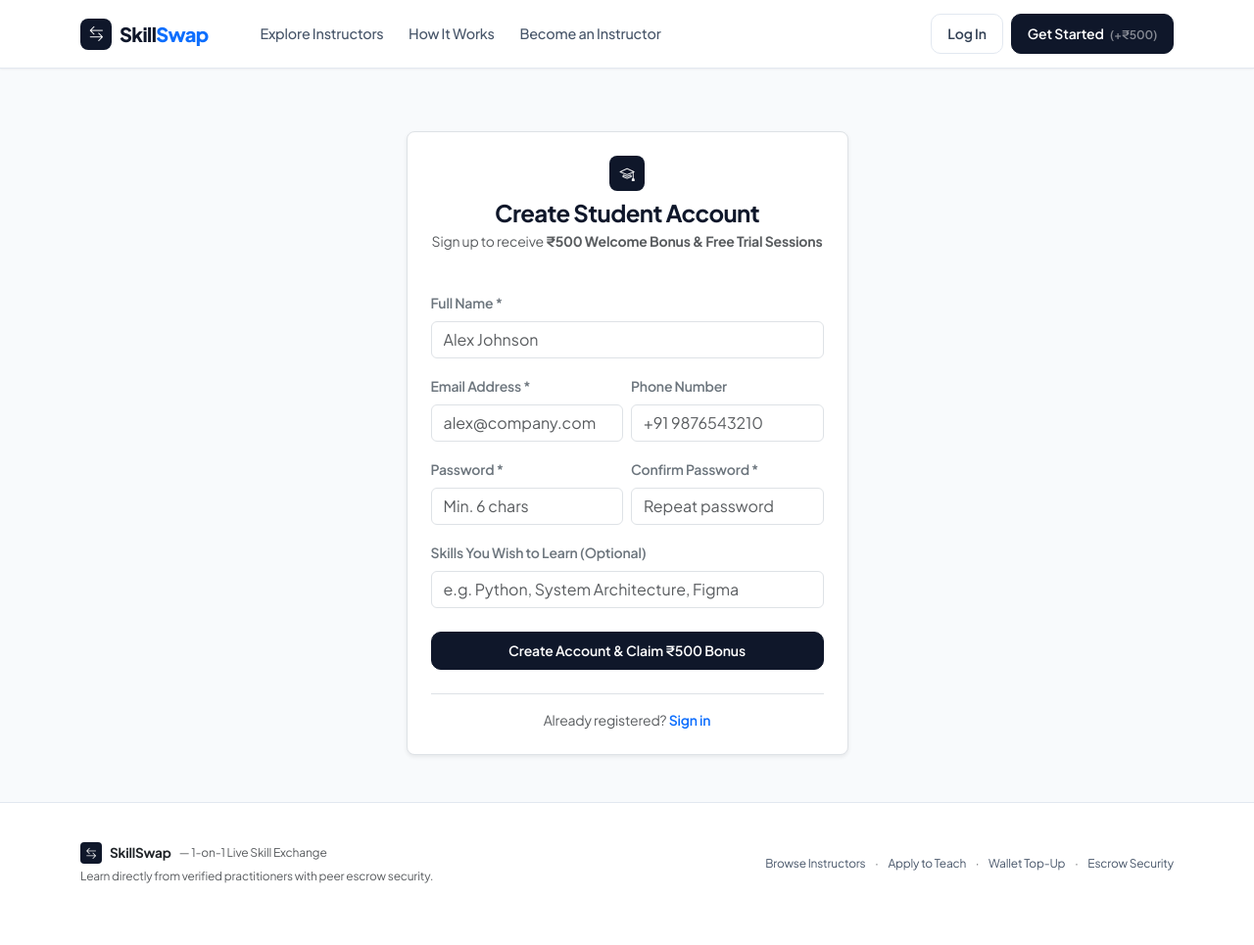
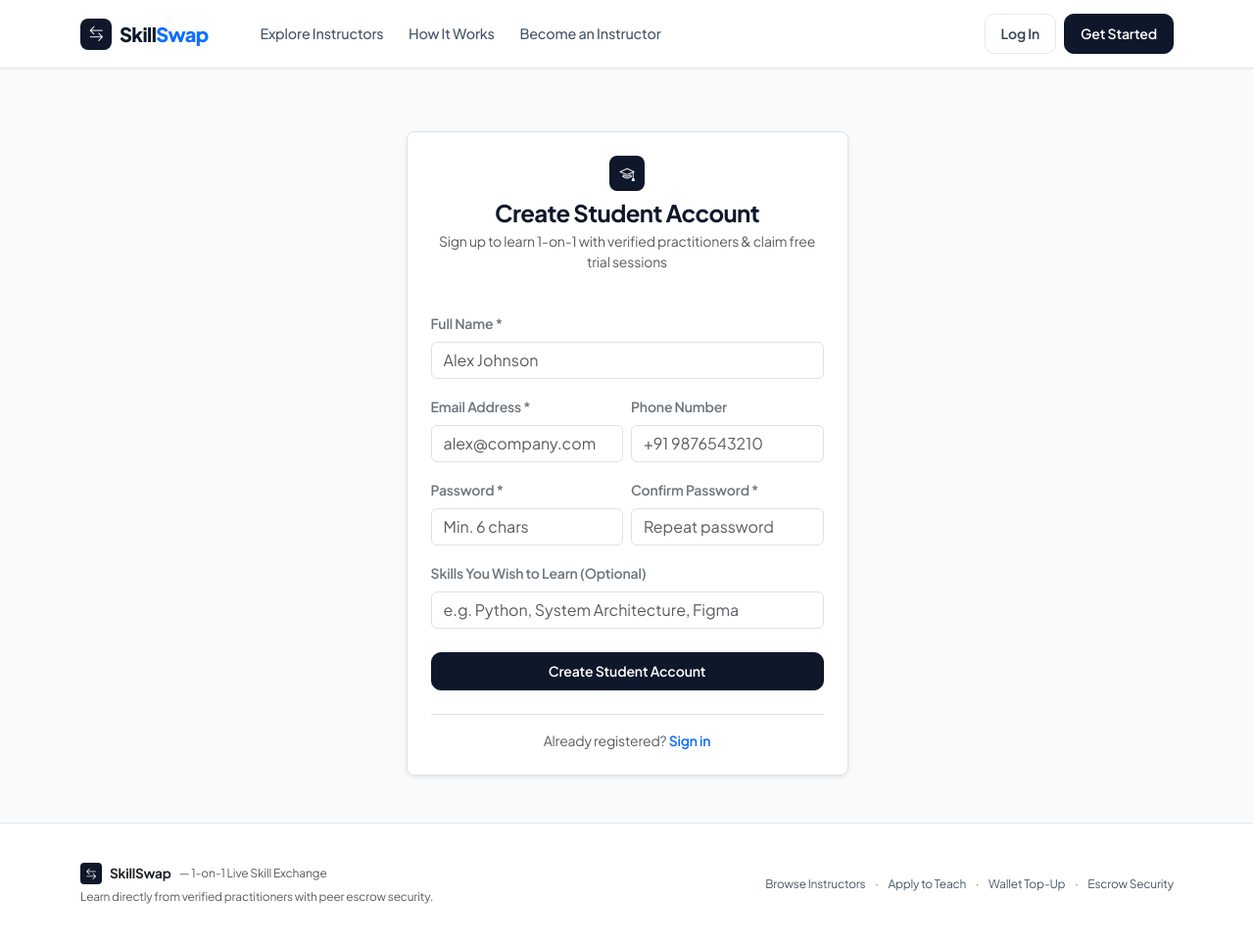
Before and after one commit to gohilhitraj2019-stack/Skillswap-teachers-students, a Flask app: page /register/student in a window 1280 px wide. Shown: the whole page at 98% size. Before the commit the page ends 902 px from the top, so only its background shows below. Run offline with Flask 3, Linux system fonts and the light colour scheme; data that the repository does not hold is empty; some libraries are stand-ins or nearby versions.

Commit message:
Remove 500 INR welcome bonus across student/teacher registration, templates, and tests

```diff
--- a/app/auth/routes.py
+++ b/app/auth/routes.py
@@ -13,6 +13,7 @@ from app.models.teacher import (
     TeacherRate
 )
 from app.models.skill import Skill, SkillCategory, TeacherSkill
+from app.models.settings import PlatformSettings
 from app.models.audit_log import AdminAuditLog
 from app.services.credit_service import ensure_wallet, grant_free_trial
 from app.services.notification_service import create_notification
@@ -164,12 +165,14 @@ def register_student():
         db.session.add(user)
         db.session.flush()
 
-        # Grant free trial credits and initialize wallet
-        grant_free_trial(user.id)
+        # Initialize student wallet
+        ensure_wallet(user.id)
+        if PlatformSettings.get_settings().welcome_bonus_inr > 0:
+            grant_free_trial(user.id)
         db.session.commit()
 
         login_user(user)
-        flash('Registration successful! Welcome bonus trial credits have been added to your wallet.', 'success')
+        flash('Registration successful! Welcome to SkillSwap.', 'success')
         return redirect(url_for('student.dashboard'))
 
     return render_template('auth/register_student.html', categories=categories)
@@ -646,9 +649,8 @@ def register_teacher():
             )
             db.session.add(av)
 
-        # Initialize wallet & welcome bonus credits
+        # Initialize wallet
         ensure_wallet(user.id)
-        grant_free_trial(user.id)
 
         create_notification(
             user.id,
--- a/app/models/settings.py
+++ b/app/models/settings.py
@@ -5,7 +5,7 @@ class PlatformSettings(db.Model):
     __tablename__ = 'platform_settings'
 
     id = db.Column(db.Integer, primary_key=True)
-    free_trial_credits = db.Column(db.Integer, default=500, nullable=False)  # Welcome trial balance in INR (₹500)
+    free_trial_credits = db.Column(db.Integer, default=0, nullable=False)  # Welcome trial balance in INR (0 = disabled)
     commission_percent = db.Column(db.Integer, default=20, nullable=False)
     credit_to_inr_rate = db.Column(db.Float, default=1.0, nullable=False)  # 1:1 direct INR
     cancellation_window_hours = db.Column(db.Integer, default=2, nullable=False)
@@ -17,7 +17,7 @@ class PlatformSettings(db.Model):
         settings = cls.query.first()
         if not settings:
             settings = cls(
-                free_trial_credits=500,
+                free_trial_credits=0,
                 commission_percent=20,
                 credit_to_inr_rate=1.0,
                 cancellation_window_hours=2,
--- a/app/services/credit_service.py
+++ b/app/services/credit_service.py
@@ -56,8 +56,8 @@ def grant_free_trial(user_id, amount_inr=None):
         wallet_id=wallet.id,
         user_id=user_id,
         transaction_type='free_trial',
-        amount=val,
-        balance_after=wallet.available_balance,
+        amount=Decimal(str(round(val, 2))),
+        balance_after=Decimal(str(round(wallet.available_balance, 2))),
         description=f"Welcome bonus! {formatted_val} trial balance granted.",
         metadata_json=json.dumps({'source': 'welcome_bonus', 'amount_inr': val})
     )
--- a/app/templates/auth/register_student.html
+++ b/app/templates/auth/register_student.html
@@ -13,7 +13,7 @@
             <i class="bi bi-mortarboard"></i>
           </div>
           <h4 class="fw-bold mb-1">Create Student Account</h4>
-          <p class="text-muted small">Sign up to receive <strong>₹500 Welcome Bonus & Free Trial Sessions</strong></p>
+          <p class="text-muted small">Sign up to learn 1-on-1 with verified practitioners & claim free trial sessions</p>
         </div>
 
         <form method="POST" action="{{ url_for('auth.register_student') }}">
@@ -50,7 +50,7 @@
           </div>
 
           <button type="submit" class="btn btn-dark w-100 py-2 fw-semibold">
-            Create Account & Claim ₹500 Bonus
+            Create Student Account
           </button>
         </form>
 
--- a/app/templates/base.html
+++ b/app/templates/base.html
@@ -128,7 +128,7 @@
           {% else %}
             <a href="{{ url_for('auth.login') }}" class="btn btn-outline-secondary btn-sm px-3">Log In</a>
             <a href="{{ url_for('auth.register_student') }}" class="btn btn-dark btn-sm px-3">
-              Get Started <span class="text-white-50 ms-1" style="font-size: 0.75rem;">(+₹500)</span>
+              Get Started
             </a>
           {% endif %}
         </div>
--- a/app/templates/index.html
+++ b/app/templates/index.html
@@ -112,8 +112,8 @@
         <div class="metric-strip-lbl">Private video coaching</div>
       </div>
       <div class="col-6 col-md-3 metric-strip-item">
-        <div class="metric-strip-val">₹500 Bonus</div>
-        <div class="metric-strip-lbl">Welcome bonus & free trial classes</div>
+        <div class="metric-strip-val">Free Trials</div>
+        <div class="metric-strip-lbl">1-on-1 trial sessions with instructors</div>
       </div>
       <div class="col-6 col-md-3 metric-strip-item">
         <div class="metric-strip-val">20%</div>
```
Also changed, not shown: app/templates/wallet/index.html (+5 -3 lines), tests/conftest.py (+2 -2 lines), tests/test_auth.py (+4 -5 lines), tests/test_e2e_scenarios.py (+6 -6 lines).
